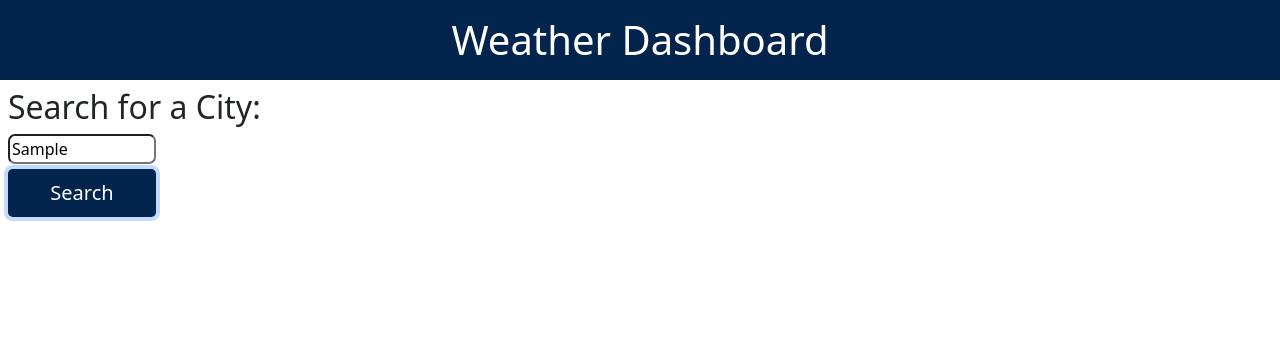
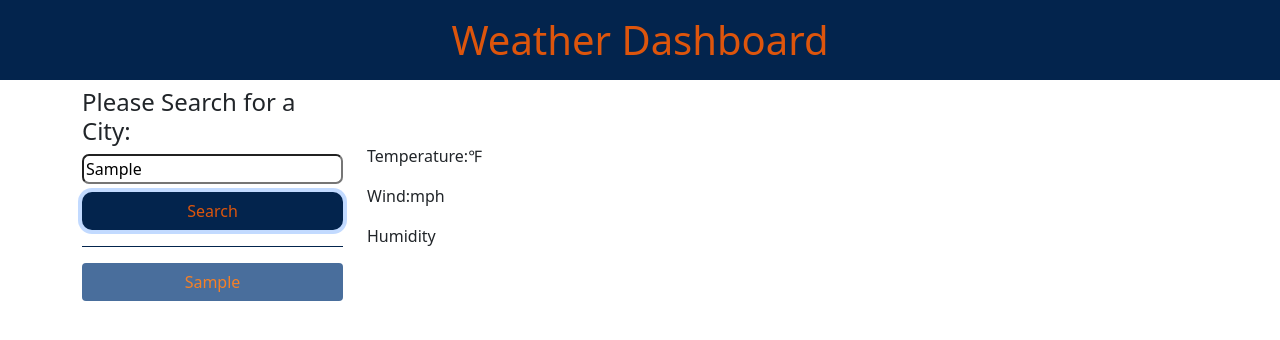
Before and after one commit to thomasjshea/Weather-Dashboard, a plain HTML site: page index.html in a window 1280 px wide. Both pictures are taken after typing "Sample" into the empty fields and a click on the button "Search". Drawn offline with nearby package versions, Linux system fonts and the light colour scheme; no server answers.

Commit message:
added API calls to JS file

```diff
--- a/assets/css/style.css
+++ b/assets/css/style.css
@@ -8,21 +8,30 @@
 
 .header {
     background-color: var(--blue);
-    color: var(--white)
+    color: var(--orange)
 }
 
 .search-area {
-    width: 25%
+ border-bottom: 1px solid var(--blue);
 }
 
 .text-area {
-    width: 50%;
     border-radius: 7px;
 }
 
 .search-btn {
     background-color: var(--blue);
-    color: var(--white);
-    width: 50%;
-    margin-top: 5px;
+    color: var(--orange);
+    border-radius: 10px;
 }
+
+.search-btn:hover {
+    background-color: var(--light-blue);
+    color: var(--light-orange);
+    border-color: var(--light-blue);
+}
+
+.cities {
+    background-color: var(--light-blue);
+    color: var(--light-orange)
+}
--- a/assets/js/script.js
+++ b/assets/js/script.js
@@ -1,19 +1,54 @@
-// add text input to search area
-function addSearch() {
-let searchAreaEl = $('.search-area')
-// create an input element undear search area
-let inputEl = $('<input>')
-inputEl.attr('type','text')
-inputEl.attr('placeholder', 'Select a City')
-inputEl.attr('class','row text-area')
-// create a search button
-let searchBtnEl = $('<button>')
-searchBtnEl.attr('type','button')
-searchBtnEl.attr('class', 'btn btn-lg row search-btn')
-searchBtnEl.text('Search')
-// append input element to search area
-searchAreaEl.append(inputEl)
-searchAreaEl.append(searchBtnEl)
+let appID = '40fc403148f0bd5f81ba1d88009de8c2'
+
+function getCoordinates() {
+    let cityInput = $('#search-bar').val()
+    let geoURL = 'https://api.openweathermap.org/geo/1.0/direct?q=' + cityInput +'&limit=5&appid=' + appID
+    fetch(geoURL)
+    .then (function(response){
+        return response.json()
+    })
+    .then (function(data){
+        console.log(data)
+        let lat = data[0].lat
+        let lon = data[0].lon
+        function getWeather(){
+            let weatherURL = 'https://api.openweathermap.org/data/2.5/weather?lat='+ lat +'&lon='+ lon +'&units=imperial&appid='+ appID
+            console.log(weatherURL)
+            fetch(weatherURL)
+            .then(function(response){
+                return response.json()
+            })
+            .then(function(data){
+                console.log(data)
+                $('#city').html(data.name)
+                $('#weather-image').attr('src', 'http://openweathermap.org/img/w/' + data.weather[0].icon + '.png')
+            })
+        }
+        getWeather()
+        getForecast()
+    })
+
 }
 
-addSearch()
+
+
+let citySearches = []
+
+function showButtons() {
+    $('#recent-searches').empty()
+    for (let i = 0; i < citySearches.length; i++) {
+        let cityButton = $("<button>")
+        cityButton.addClass('cities btn mb-2')
+        cityButton.attr('data-name', citySearches[i])
+        cityButton.text(citySearches[i])
+        $('#recent-searches').append(cityButton)
+    }
+}
+
+$('#search-btn').click(function (event) {
+    // event.preventDefault()
+    let city = $('#search-bar').val().trim()
+    citySearches.push(city)
+    showButtons()
+    getCoordinates()
+})
--- a/index.html
+++ b/index.html
@@ -17,13 +17,35 @@
         <h1 class="page-title text-center p-3 ">Weather Dashboard</h1>
     </header>
 
-    <div class="container search-area m-2" id="search-area">
-        <h2 class="row">Search for a City:</h2>
-    </div>
+    <div class="container">
+        <div class="row">
+            <div class="col-3">
+                <div class="pb-3 d-grid search-area" id="search-area">
+                    <label class="h4 form-label mb-2">Please Search for a City:</label>
+                    <input type="text" placeholder="Search for a city..." class="text-area mb-2" id="search-bar">
+                    <button type="button" class="btn search-btn justify-content-center"
+                        id="search-btn"><span>Search</span></button>
+                </div>
 
-    <script src="https://code.jquery.com/jquery-3.5.1.js"
-        integrity="sha256-QWo7LDvxbWT2tbbQ97B53yJnYU3WhH/C8ycbRAkjPDc=" crossorigin="anonymous"></script>
-    <script src="./assets/js/script.js"></script>
+                <div class="pt-3 d-grid" id="recent-searches"></div>
+            </div>
+
+            <div class="col-9" id="weather">
+                <div id="weather-info">
+                    <h1><span id="city"></span><img id="weather-image" src=""><span id="weather-description"></span></h1>
+                    <p>Temperature:<span id="temperature"></span>&#8457</p>
+                    <p>Wind:<span id="wind"></span>mph</p>
+                    <p>Humidity<span id="humidity"></span></p>
+                </div>
+            </div>
+
+
+
+
+
+            <script src="https://code.jquery.com/jquery-3.5.1.js"
+                integrity="sha256-QWo7LDvxbWT2tbbQ97B53yJnYU3WhH/C8ycbRAkjPDc=" crossorigin="anonymous"></script>
+            <script src="./assets/js/script.js"></script>
 </body>
 
 </html>
```
